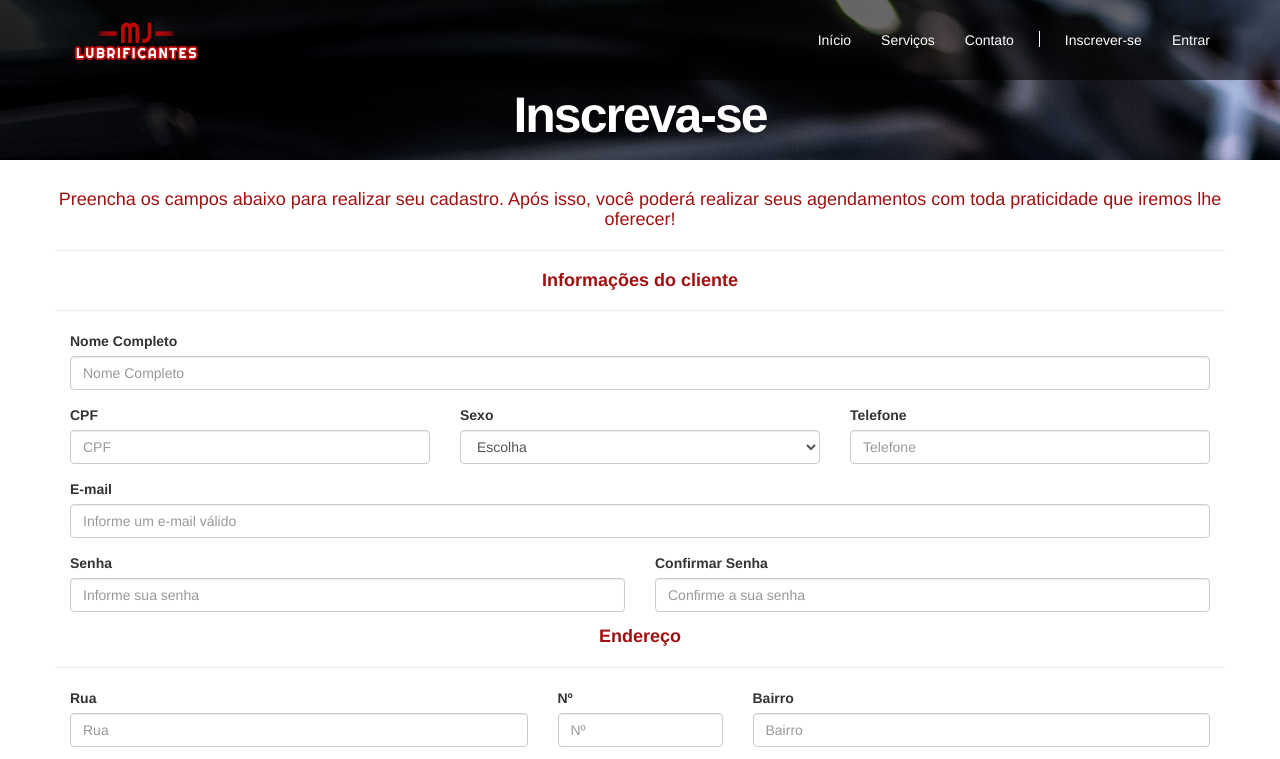
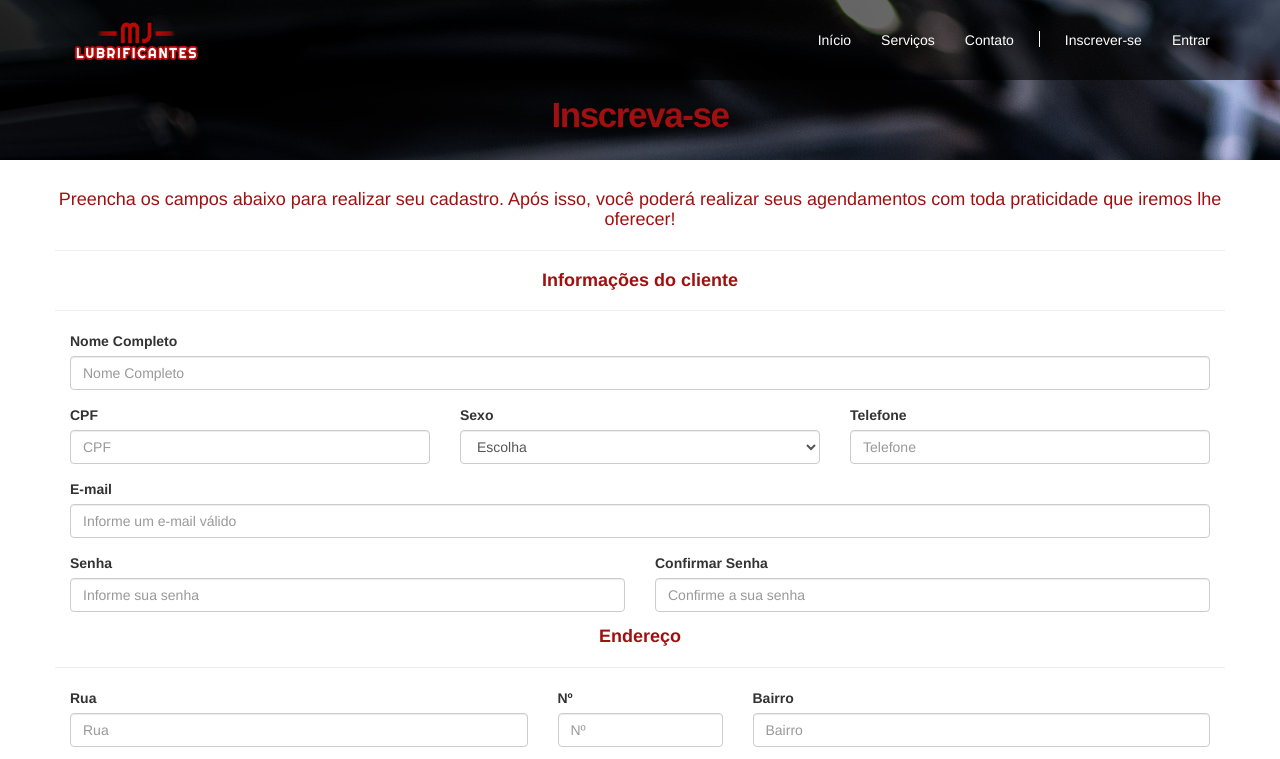
Before and after one commit to FeLiixV2/feliixv2.github.io, a plain HTML site: page cadastro.html in a window 1280 px wide. Shown: the top 759 px of the page. Drawn offline with nearby package versions, Linux system fonts and the light colour scheme.

Commit message:
Update cadastro.html

```diff
--- a/cadastro.html
+++ b/cadastro.html
@@ -55,7 +55,7 @@
     <!-- capa -->
   	<div class="capa">
   		<div class="texto-capa">
-  			<h2>Inscreva-se</h2>
+  			<h3>Inscreva-se</h3>
   			<!-- <a href="" class="btn btn-custom btn-roxo btn-lg">Aproveite o Spotify Free</a>
   			<a href="" class="btn btn-custom btn-branco btn-lg">Obter Spotify Premium</a> -->
   		</div><!-- /texto-capa -->
```
